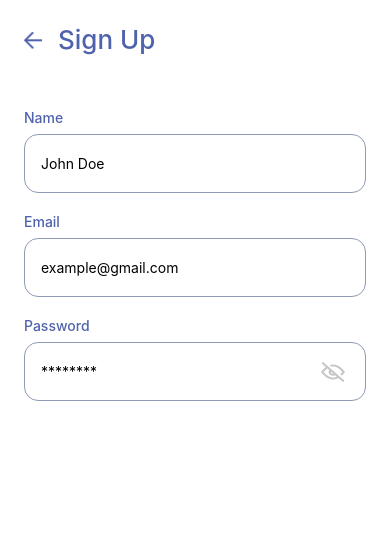
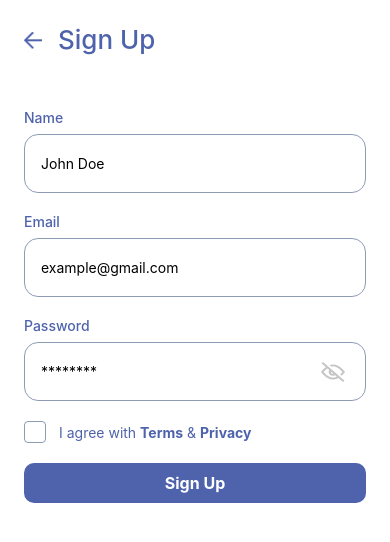
Before and after one commit to pratik-tandel/product-share-react-native, a React Native app: screen /Signup in a window 390 px wide. Shown: the top 542 px of the page. Built offline with nearby package versions, Linux system fonts and the light colour scheme.

Commit message:
feat: add Agree checkbox

```diff
--- a/src/components/Button/index.tsx
+++ b/src/components/Button/index.tsx
@@ -3,9 +3,9 @@
 import { Text, TouchableOpacity } from 'react-native';
 import { styles } from './styles';
 
-const Button = ({ title, onPress  }: any) => {
+const Button = ({ title, onPress, style  }: any) => {
     return (
-        <TouchableOpacity activeOpacity={0.6} onPress={onPress} style={styles.container}>
+        <TouchableOpacity activeOpacity={0.6} onPress={onPress} style={[styles.container, style]}>
             <Text style={styles.title}>{title}</Text>
         </TouchableOpacity>
     );
--- a/src/components/Button/styles.ts
+++ b/src/components/Button/styles.ts
@@ -7,7 +7,7 @@
         backgroundColor: colors.blue,
         padding: 10,
         paddingHorizontal: 60,
-        borderRadius: 5,
+        borderRadius: 10,
     },
     title: {
         color: colors.white,
--- /dev/null
+++ b/src/components/Checkbox/index.tsx
@@ -0,0 +1,18 @@
+/* eslint-disable prettier/prettier */
+import React from 'react';
+import { Image, TouchableOpacity, View } from 'react-native';
+import { styles } from './styles';
+
+const Checkbox = ({ checked, onCheck }: any) => {
+    return (
+        <TouchableOpacity activeOpacity={0.6} onPress={() => onCheck(!checked)} style={styles.container}>
+            {checked ? (
+                <View style={styles.innerContainer}>
+                    <Image style={styles.checkIcon} source={require('../../assets/check.png')} />
+                </View>
+            ) : null}
+        </TouchableOpacity>
+    );
+};
+
+export default Checkbox;
--- /dev/null
+++ b/src/components/Checkbox/styles.ts
@@ -0,0 +1,24 @@
+/* eslint-disable prettier/prettier */
+import { StyleSheet } from 'react-native';
+import { colors } from '../../utils/colors';
+
+export const styles = StyleSheet.create({
+    container: {
+        borderColor: colors.grey,
+        borderWidth: 1,
+        borderRadius: 4,
+        width: 22,
+        height: 22,
+    },
+    innerContainer: {
+        backgroundColor: colors.grey,
+        width: '100%',
+        height: '100%',
+        justifyContent: 'center',
+        alignItems: 'center',
+    },
+    checkIcon: {
+        width: 12,
+        height: 9,
+    },
+});
--- a/src/screens/auth/Signup/index.tsx
+++ b/src/screens/auth/Signup/index.tsx
@@ -1,17 +1,27 @@
 /* eslint-disable prettier/prettier */
-import React from 'react';
-import { View } from 'react-native';
+import React, { useState } from 'react';
+import { Text, View } from 'react-native';
 import { styles } from './styles';
 import AuthHeader from '../../../components/AuthHeader';
 import Input from '../../../components/Input';
+import Checkbox from '../../../components/Checkbox';
+import Button from '../../../components/Button';
 
 const Signup = () => {
+    const [checked, setChecked] = useState(false);
     return (
         <View style={styles.container}>
             <AuthHeader title="Sign Up" />
             <Input label="Name" placeholder="John Doe" />
             <Input label="Email" placeholder="example@gmail.com" />
             <Input isPassword label="Password" placeholder="********" />
+
+            <View style={styles.agreeRow}>
+                <Checkbox checked={checked} onCheck={setChecked} />
+                <Text style={styles.agreeText}>I agree with <Text style={styles.agreeTextBold}>Terms</Text> & <Text style={styles.agreeTextBold}>Privacy</Text></Text>
+            </View>
+
+            <Button style={styles.button} title="Sign Up" />
         </View>
     );
 };
--- a/src/screens/auth/Signup/styles.ts
+++ b/src/screens/auth/Signup/styles.ts
@@ -1,8 +1,23 @@
 /* eslint-disable prettier/prettier */
 import { StyleSheet } from 'react-native';
+import { colors } from '../../../utils/colors';
 
 export const styles = StyleSheet.create({
     container: {
         padding: 24,
     },
+    agreeRow: {
+        flexDirection: 'row',
+        alignItems: 'center',
+    },
+    agreeText: {
+        color: colors.blue,
+        marginHorizontal: 13,
+    },
+    agreeTextBold: {
+        fontWeight: 'bold',
+    },
+    button: {
+        marginVertical: 20,
+    },
 });
```
